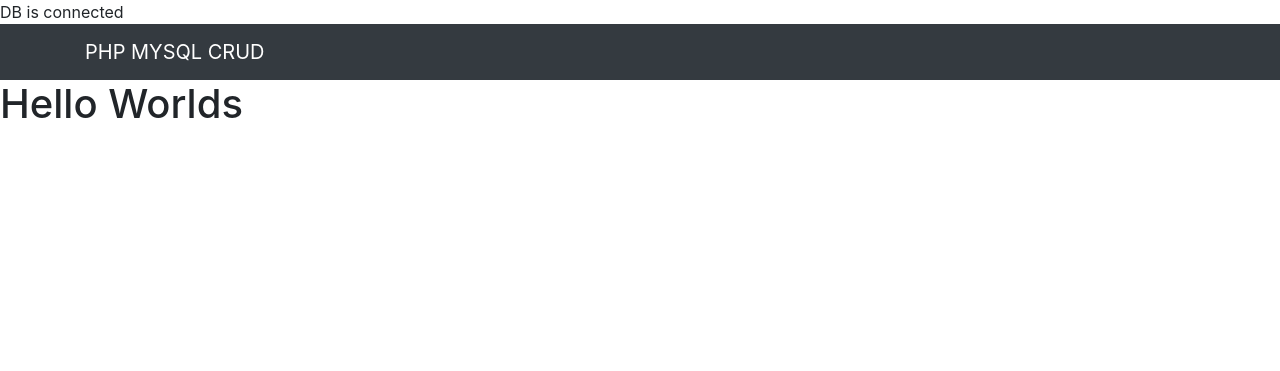
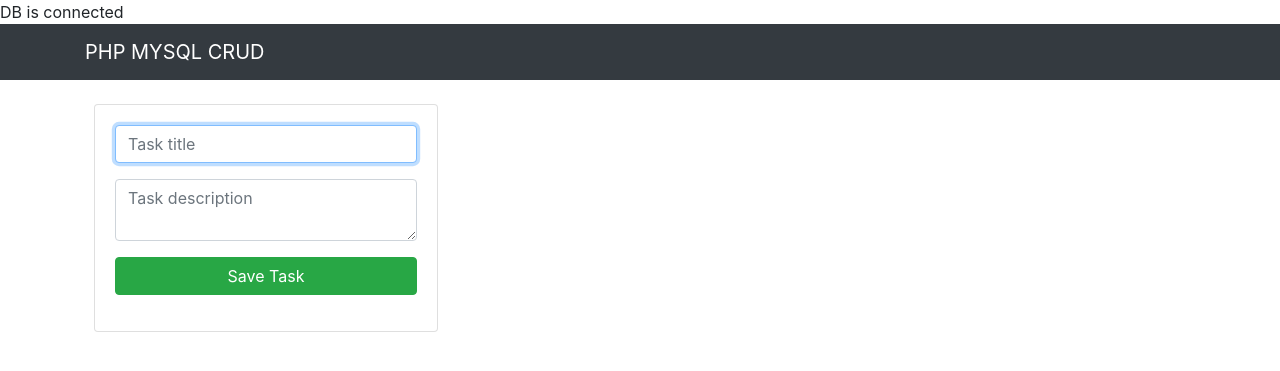
Before and after one commit to freilinjb/php_crud_mysql, a PHP site: page / in a window 1280 px wide. Shown: the top 371 px of the page. Run offline with PHP 8.4, Linux system fonts and the light colour scheme.

Commit message:
diseñando formulario 22:05

```diff
--- a/index.php
+++ b/index.php
@@ -1,14 +1,33 @@
 <?php
-    include("db.php");
+include("db.php");
 ?>
 
 <?php
-    include("includes/header.php");
+include("includes/header.php");
 ?>
 
-<h1>Hello Worlds</h1>
+<div class="container p-4">
+    <div class="row">
+        <div class="col-md-4">
+        <div class="card card-body">
+                <form action="">
+                    <div class="form-group">
+                        <input type="text" name="title" class="form-control" placeholder="Task title" autofocus>
+                    </div>
+                    <div class="form-group">
+                        <textarea name="description" rows="2" placeholder="Task description" class="form-control"></textarea>
+                    </div>
+                    <input type="submit" class="btn btn-success btn-block" name="save_task" value="Save Task">
+                </form>
+            </div>
+        </div>
 
+        <div class="col-md-8">
+
+        </div>
+    </div>
+</div>
 
 <?php
-    include("includes/footer.php");
+include("includes/footer.php");
 ?>
```
